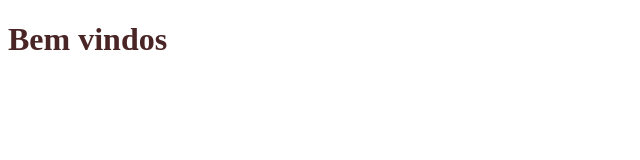
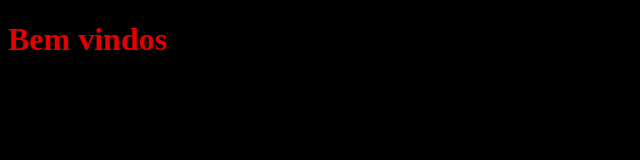
Before and after one commit to EduMartinsBR/Dev_, a plain HTML site: page website/index.html in a window 1280 px wide. Shown: the whole page, without its empty margins (0-640 px from the left). Drawn offline with Linux system fonts and the light colour scheme.

Commit message:
fundo e titilo

```diff
--- a/website/style.css
+++ b/website/style.css
@@ -3,5 +3,10 @@ p {
 }
 
 h1 {
-    color: rgba(52, 10, 10, 0.89);
+    color: rgba(255, 0, 0, 0.89);
 }
+
+body {
+    color: black;
+    background-color: black;
+}
```
